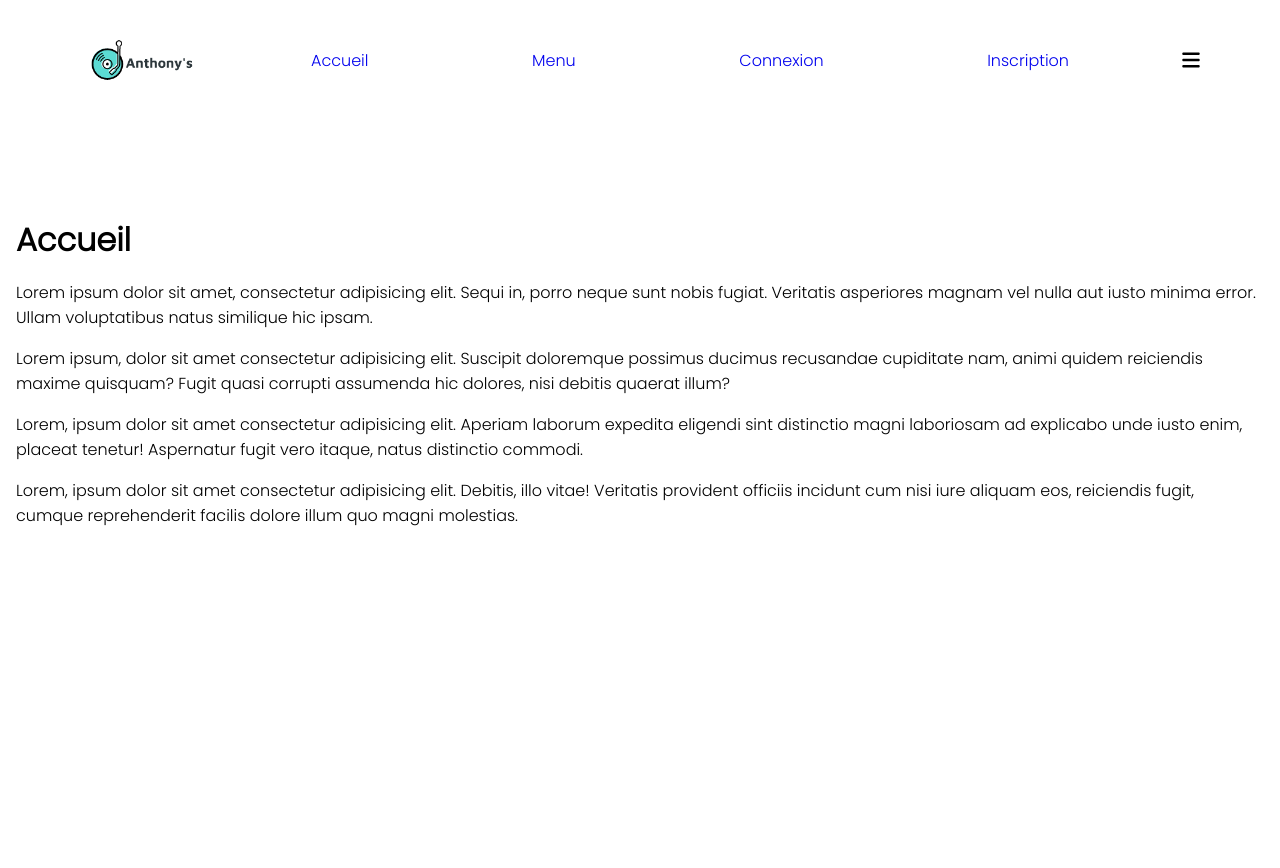
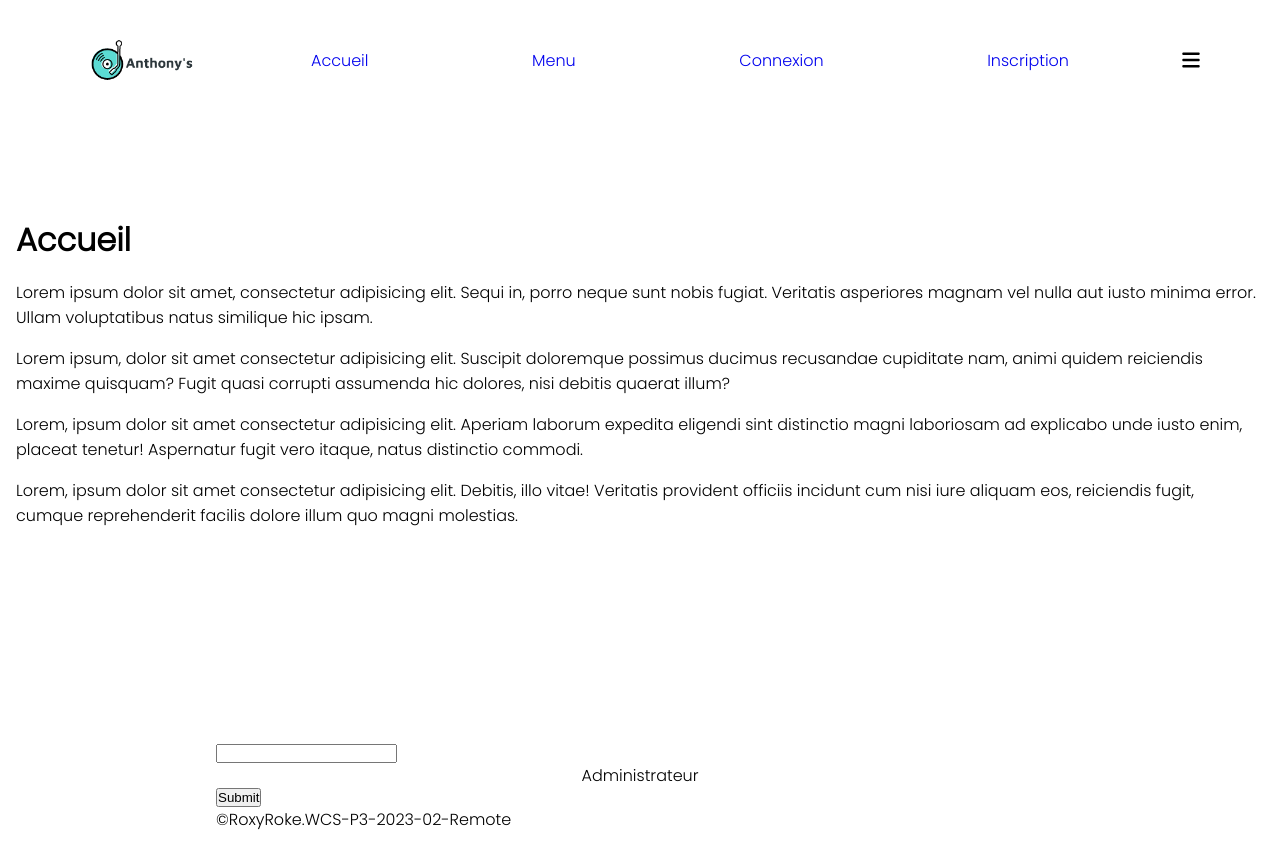
Before and after one commit to WildCodeSchool/2023-02-JS-RemoteFR-JSWizards-P3-Team-Hufflepuff, a React (Vite) app in the folder frontend/: page / in a window 1280 px wide. Shown: the top 868 px of the page. Built offline with nearby package versions, Linux system fonts and the light colour scheme.

Commit message:
modification footer

```diff
--- a/frontend/src/App.jsx
+++ b/frontend/src/App.jsx
@@ -1,4 +1,6 @@
 import Navbar from "./components/Navbar/Navbar";
+import Footer from "./components/Footer/Footer";
+
 import "./App.css";
 
 function App() {
@@ -30,6 +32,7 @@ function App() {
           aliquam eos, reiciendis fugit, cumque reprehenderit facilis dolore
           illum quo magni molestias.
         </p>
+        <Footer />
       </main>
     </div>
   );
--- /dev/null
+++ b/frontend/src/components/Footer/Footer.css
@@ -0,0 +1,50 @@
+@import "../../App.css";
+
+/* ---- First Mobile ---*/
+footer {
+  display: flex;
+  background-color: #ffff;
+  justify-content: space-evenly;
+  padding: 200px;
+    display: block;
+}
+
+
+.message {
+  display: flex;
+  justify-content: right;
+  align-items: end;
+}
+
+.btn {
+  display: flex;
+  justify-content: right;
+  align-items: end;
+}
+p1 {
+  display: flex;
+  justify-content: space-around;
+  align-items: center;
+  list-style: none;
+}
+
+
+
+p2 {
+
+    display: flex;
+    justify-content: flex-start;
+    align-items: center;
+    list-style: none;
+  }
+
+
+  /* ----- Tablette---- */
+  @media screen and (min-width: 768px) {
+    footer {
+
+        display: block;
+      }
+    }
+
+/*---- PC----*/
--- /dev/null
+++ b/frontend/src/components/Footer/Footer.jsx
@@ -0,0 +1,17 @@
+import React from "react";
+import "./Footer.css";
+
+export default function Footer() {
+  return (
+    <footer>
+      <div>
+        <input className="message" id="message" type="message" />
+      </div>
+      <p1>Administrateur</p1>
+      <button className="btn" type="submit">
+        Submit
+      </button>
+      <p2>©RoxyRoke.WCS-P3-2023-02-Remote</p2>
+    </footer>
+  );
+}
--- a/package.json
+++ b/package.json
@@ -29,5 +29,8 @@
     "concurrently": "^7.6.0",
     "cross-env": "^7.0.3",
     "husky": "^8.0.3"
+  },
+  "dependencies": {
+    "react-audio-player": "^0.17.0"
   }
 }
```
Also changed, not shown: 1 other file (tests, documents, lock files or other folders).
